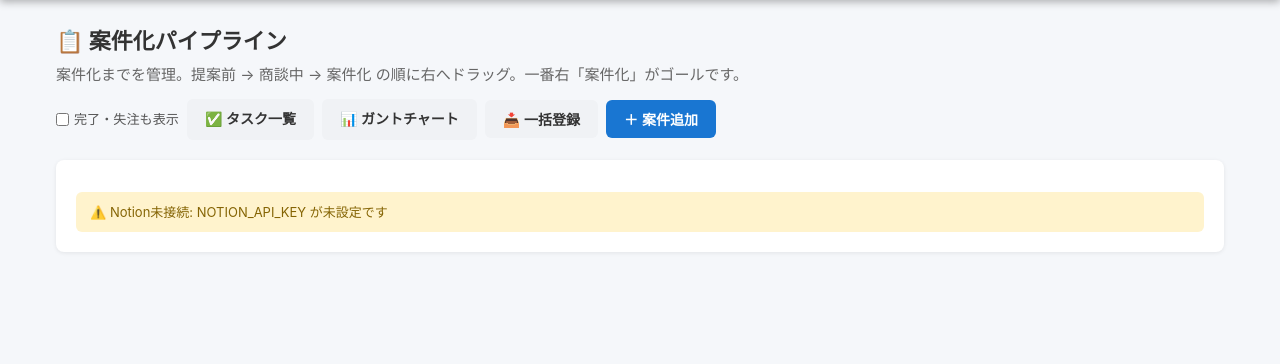
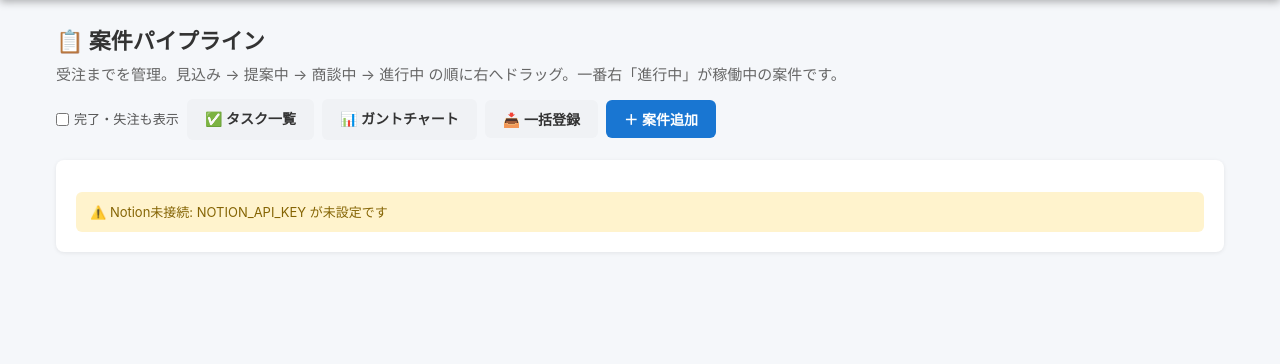
Before and after one commit to tsuratsura818/sales, a FastAPI app: page /projects in a window 1280 px wide. Shown: the part 56-420 px from the top of the page. Run offline with FastAPI, Linux system fonts and the light colour scheme.

Commit message:
fix: 案件ステータスをNotion側の統廃合(9値->6値)に追従
Notionの案件DBでステータスを整理したため、書き込み側も合わせる。
- 提案前 -> 見込み / 案件化 -> 進行中 に統一
- PROJECT_STATUSES に「提案中」を追加（引用符置換だけだと欠ける）
- statusList / gantt色マップ / dashboard集計フィルタも6値に追従
  （並び順の決め打ち配列に値が無いと、データがあっても画面に出ない）
- 画面ラベル「案件化」「提案前・商談中」を新ステータス名に更新

Co-Authored-By: Claude Opus 5 (1M context) <noreply@anthropic.com>

```diff
--- a/app/routers/projects.py
+++ b/app/routers/projects.py
@@ -110,7 +110,7 @@ async def gantt_page(request: Request):
 
 class ProjectCreate(BaseModel):
     name: str
-    status: str = "提案前"
+    status: str = "見込み"
     client: str = ""
     amount: Optional[int] = None
     start_date: Optional[str] = None
@@ -223,7 +223,7 @@ async def api_update_project(project_id: str, data: ProjectUpdate, suppress_task
         generated_tasks: list[dict] = []
         # ステータスが「案件化」になったら定型タスクを自動生成（既存タスクが無い場合のみ）
         # 詳細モーダルからの保存(suppress_tasks=True)では生成しない
-        if updates.get("status") == "案件化" and not suppress_tasks:
+        if updates.get("status") == "進行中" and not suppress_tasks:
             try:
                 generated_tasks = await notion_service.generate_onboarding_tasks(project_id)
             except Exception:
@@ -668,7 +668,7 @@ async def api_lead_to_project(lead_id: int, data: LeadToProjectRequest):
     try:
         project = await notion_service.create_project(
             name=data.name,
-            status="提案前",
+            status="見込み",
             client_name=data.client,
             amount=data.amount,
             url=data.url,
--- a/app/routers/today.py
+++ b/app/routers/today.py
@@ -72,7 +72,7 @@ async def today_page(request: Request):
         # アクティブ案件（案件化ステータス）。案件は納期より「進行中のもの」を把握する
         try:
             projects = await notion_service.list_projects()
-            active_projects = [p for p in projects if p.get("status") == "案件化"]
+            active_projects = [p for p in projects if p.get("status") == "進行中"]
             active_projects.sort(key=lambda x: (x.get("client") or "", x.get("name") or ""))
         except Exception:
             active_projects = []
--- a/app/services/daily_planner.py
+++ b/app/services/daily_planner.py
@@ -73,7 +73,7 @@ async def gather_context() -> dict:
             all_projects = await notion_service.list_projects()
             projects = [
                 p for p in all_projects
-                if p.get("status") in ("案件化", "商談中", "提案前")
+                if p.get("status") in ("進行中", "商談中", "提案中", "見込み")
             ]
             tasks_todo = await notion_service.list_tasks(status="未着手")
             tasks_wip = await notion_service.list_tasks(status="進行中")
@@ -139,7 +139,7 @@ def build_plan_prompt(context: dict) -> str:
         parts.append("")
 
     if context["projects"]:
-        parts.append("## 案件化・商談中の案件")
+        parts.append("## 進行中・商談中の案件")
         for p in context["projects"]:
             amount = f" ({p['amount']:,}円)" if p.get("amount") else ""
             deadline = f" 期限:{p['end_date']}" if p.get("end_date") else ""
@@ -206,7 +206,7 @@ async def generate_daily_plan(context: dict | None = None) -> dict:
         parts.append("")
 
     if context["projects"]:
-        parts.append("## 案件化・商談中の案件")
+        parts.append("## 進行中・商談中の案件")
         for p in context["projects"]:
             amount = f" ({p['amount']:,}円)" if p.get("amount") else ""
             deadline = f" 期限:{p['end_date']}" if p.get("end_date") else ""
--- a/app/services/notion_service.py
+++ b/app/services/notion_service.py
@@ -9,7 +9,7 @@ NOTION_API_BASE = "https://api.notion.com/v1"
 NOTION_VERSION = "2022-06-28"
 
 # 案件ステータス定義
-PROJECT_STATUSES = ["提案前", "商談中", "案件化", "完了", "失注"]
+PROJECT_STATUSES = ["見込み", "提案中", "商談中", "進行中", "完了", "失注"]
 CONTRACT_TYPES = ["単発", "継続"]
 BILLING_CYCLES = ["月次", "四半期", "年次"]
 TASK_STATUSES = ["未着手", "進行中", "外注対応", "確認中", "完了"]
@@ -138,7 +138,7 @@ async def get_project(project_id: str) -> dict:
 
 async def create_project(
     name: str,
-    status: str = "提案前",
+    status: str = "見込み",
     client_name: str = "",
     amount: int | None = None,
     start_date: str | None = None,
--- a/app/templates/archive.html
+++ b/app/templates/archive.html
@@ -44,7 +44,7 @@
                         <select class="form-control" style="display:inline; width:auto; font-size:0.8rem; padding:4px 8px;"
                                 id="restore-status-{{ p.id }}">
                             {% for s in statuses %}
-                            <option value="{{ s }}" {% if s == '提案前' %}selected{% endif %}>{{ s }}</option>
+                            <option value="{{ s }}" {% if s == '見込み' %}selected{% endif %}>{{ s }}</option>
                             {% endfor %}
                         </select>
                         <button class="btn btn-sm btn-primary" onclick="restoreProject('{{ p.id }}')" style="margin-left:4px;">
--- a/app/templates/projects.html
+++ b/app/templates/projects.html
@@ -4,8 +4,8 @@
 {% block content %}
 <div class="page-header" style="display:flex; justify-content:space-between; align-items:center; flex-wrap:wrap; gap:12px;">
     <div>
-        <h1>📋 案件化パイプライン</h1>
-        <p>案件化までを管理。提案前 → 商談中 → 案件化 の順に右へドラッグ。一番右「案件化」がゴールです。</p>
+        <h1>📋 案件パイプライン</h1>
+        <p>受注までを管理。見込み → 提案中 → 商談中 → 進行中 の順に右へドラッグ。一番右「進行中」が稼働中の案件です。</p>
     </div>
     <div style="display:flex; gap:8px; flex-wrap:wrap; align-items:center;">
         <label class="closed-toggle" title="完了・失注の案件を表示/非表示">
@@ -100,14 +100,14 @@
 <div class="stats-row">
     {% set ns = namespace(prospect=0, proposal=0, meeting=0, won=0, active=0, done=0, lost=0, total_amount=0, retainer_amount=0, retainer_count=0) %}
     {% for p in projects %}
-        {% if p.status == '提案前' %}{% set ns.prospect = ns.prospect + 1 %}
+        {% if p.status == '見込み' %}{% set ns.prospect = ns.prospect + 1 %}
         {% elif p.status == '商談中' %}{% set ns.meeting = ns.meeting + 1 %}
-        {% elif p.status == '案件化' %}{% set ns.active = ns.active + 1 %}
+        {% elif p.status == '進行中' %}{% set ns.active = ns.active + 1 %}
         {% elif p.status == '完了' %}{% set ns.done = ns.done + 1 %}
         {% elif p.status == '失注' %}{% set ns.lost = ns.lost + 1 %}
         {% endif %}
         {% if p.amount %}{% set ns.total_amount = ns.total_amount + p.amount %}{% endif %}
-        {% if p.status == '案件化' and p.billing_cycle == '月次' and p.amount %}
+        {% if p.status == '進行中' and p.billing_cycle == '月次' and p.amount %}
             {% set ns.retainer_amount = ns.retainer_amount + p.amount %}
             {% set ns.retainer_count = ns.retainer_count + 1 %}
         {% endif %}
@@ -122,7 +122,7 @@
     </div>
     <div class="stat-card stat-meeting">
         <div class="stat-number">{{ ns.active }}</div>
-        <div class="stat-label">案件化</div>
+        <div class="stat-label">進行中</div>
     </div>
     <div class="stat-card" style="border-top-color:#8e44ad;">
         <div class="stat-number">{{ "{:,}".format(ns.retainer_amount) }}</div>
@@ -214,7 +214,7 @@
                     <label>ステータス</label>
                     <select id="addStatus" class="form-control">
                         {% for s in statuses %}
-                        <option value="{{ s }}" {% if s == '提案前' %}selected{% endif %}>{{ s }}</option>
+                        <option value="{{ s }}" {% if s == '見込み' %}selected{% endif %}>{{ s }}</option>
                         {% endfor %}
                     </select>
                 </div>
@@ -421,17 +421,17 @@
 .hide-closed.client-chips .client-chip-closed,
 .hide-closed .client-chip-closed { display: none; }
 /* 案件化は量が増えるので約3列分の幅を確保し、カードを複数列グリッドで表示 */
-.kanban-column[data-status="案件化"] { flex: 0 0 660px; max-width: 90vw; }
-.kanban-column[data-status="案件化"] .kanban-column-header { background: #eafaf1; }
-.kanban-column[data-status="案件化"] .kanban-cards {
+.kanban-column[data-status="進行中"] { flex: 0 0 660px; max-width: 90vw; }
+.kanban-column[data-status="進行中"] .kanban-column-header { background: #eafaf1; }
+.kanban-column[data-status="進行中"] .kanban-cards {
     display: grid;
     grid-template-columns: repeat(auto-fill, minmax(195px, 1fr));
     gap: 8px;
     align-content: start;
 }
 @media (max-width: 768px) {
-    .kanban-column[data-status="案件化"] { flex: 0 0 280px; }
-    .kanban-column[data-status="案件化"] .kanban-cards { grid-template-columns: 1fr; }
+    .kanban-column[data-status="進行中"] { flex: 0 0 280px; }
+    .kanban-column[data-status="進行中"] .kanban-cards { grid-template-columns: 1fr; }
 }
 .closed-toggle {
     display: inline-flex; align-items: center; gap: 5px; font-size: 0.82rem;
@@ -645,7 +645,7 @@ async function handleDrop(e, newStatus) {
         if (resp.ok) {
             const data = await resp.json();
             if (data.generated_task_count > 0) {
-                alert(`🎯 案件化しました！\n定型タスク ${data.generated_task_count}件 を自動作成しました（タスク一覧で確認できます）`);
+                alert(`🎯 進行中にしました！\n定型タスク ${data.generated_task_count}件 を自動作成しました（タスク一覧で確認できます）`);
             }
             location.reload();
         } else {
@@ -734,7 +734,7 @@ async function showDetailModal(projectId) {
         document.getElementById('detailTitle').textContent = p.name || '案件詳細';
         document.getElementById('editName').value = p.name || '';
         document.getElementById('editClient').value = p.client || '';
-        document.getElementById('editStatus').value = p.status || '提案前';
+        document.getElementById('editStatus').value = p.status || '見込み';
         document.getElementById('editAmount').value = p.amount || '';
         document.getElementById('editUrl').value = p.url || '';
         document.getElementById('editStartDate').value = p.start_date || '';
@@ -1025,7 +1025,7 @@ function parseBulkInput() {
     const text = document.getElementById('bulkInput').value.trim();
     if (!text) return [];
 
-    const statusList = ['提案前', '商談中', '案件化', '完了', '失注'];
+    const statusList = ['見込み', '提案中', '商談中', '進行中', '完了', '失注'];
     const contractList = ['単発', '継続'];
     const cycleList = ['月次', '四半期', '年次'];
 
@@ -1034,7 +1034,7 @@ function parseBulkInput() {
         const name = parts[0] || '';
         const client = parts[1] || '';
         const amount = parts[2] ? parseInt(parts[2].replace(/[^0-9]/g, '')) || null : null;
-        const status = (parts[3] && statusList.includes(parts[3])) ? parts[3] : '提案前';
+        const status = (parts[3] && statusList.includes(parts[3])) ? parts[3] : '見込み';
         const contractType = (parts[4] && contractList.includes(parts[4])) ? parts[4] : '単発';
         const billingCycle = (parts[5] && cycleList.includes(parts[5])) ? parts[5] : '';
 
--- a/app/templates/tasks.html
+++ b/app/templates/tasks.html
@@ -227,7 +227,7 @@
                 <label class="task-modal-label">ステータス</label>
                 <select id="pmStatus" class="task-modal-input">
                     {% for s in project_statuses %}
-                    <option value="{{ s }}" {% if s == '提案前' %}selected{% endif %}>{{ s }}</option>
+                    <option value="{{ s }}" {% if s == '見込み' %}selected{% endif %}>{{ s }}</option>
                     {% endfor %}
                 </select>
             </div>
@@ -1082,7 +1082,7 @@ function onProjectSelectChange(sel) {
 function openProjectModal() {
     document.getElementById('pmName').value = '';
     document.getElementById('pmClient').value = '';
-    document.getElementById('pmStatus').value = '提案前';
+    document.getElementById('pmStatus').value = '見込み';
     const ct = document.getElementById('pmContract');
     if (ct.options.length) ct.selectedIndex = 0;
     document.getElementById('projectModal').style.display = 'flex';
--- a/app/templates/today.html
+++ b/app/templates/today.html
@@ -300,13 +300,13 @@
 </div>
 {% endif %}
 
-<!-- アクティブ案件（Notion / 案件化） -->
+<!-- アクティブ案件（Notion / 進行中） -->
 {% if notion_connected %}
 <div class="card" style="margin-bottom:16px;">
     <h3 style="margin-top:0; display:flex; align-items:center; gap:8px; justify-content:space-between;">
         <span style="display:flex; align-items:center; gap:8px;">
             📁 アクティブ案件
-            <span style="font-size:0.75rem; font-weight:400; color:#888;">案件化 {{ active_projects|length }}件</span>
+            <span style="font-size:0.75rem; font-weight:400; color:#888;">進行中 {{ active_projects|length }}件</span>
         </span>
         <a href="/projects" style="font-size:0.8rem; font-weight:400;">案件管理 →</a>
     </h3>
```
Also changed, not shown: app/templates/dashboard.html (+7 -7 lines), app/templates/gantt.html (+6 -4 lines).
